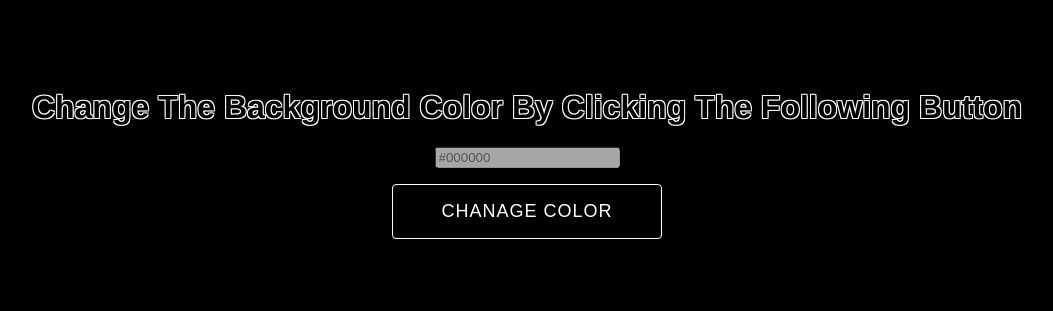
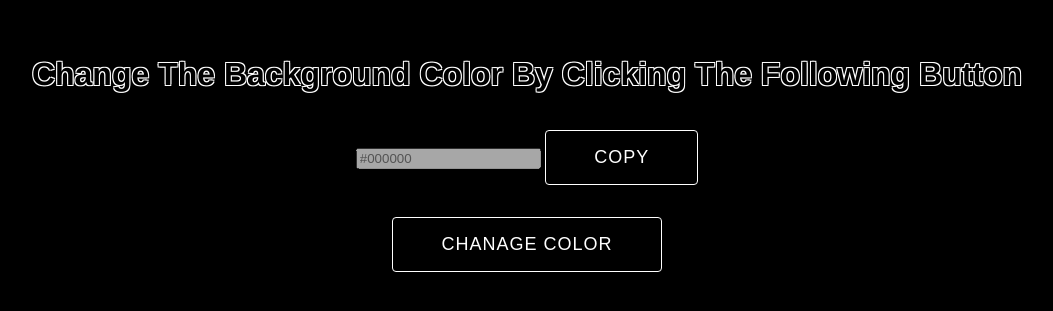
Before and after one commit to abdulmannaf145/generator-hexcolor, a plain HTML site: page index.html in a window 1280 px wide. Shown: the part 247-558 px from the top of the page, without its empty margins (121-1174 px from the left). Drawn offline with Linux system fonts and the light colour scheme.

Commit message:
copy button

```diff
--- a/app.js
+++ b/app.js
@@ -6,11 +6,15 @@ function main() {
     const root = document.getElementById('root');
     const btn = document.getElementById('btn');
     const output = document.getElementById('output');
+    const copy = document.getElementById('copy-btn');
 
-    btn.addEventListener('click',function () {
+    btn.addEventListener('click', function () {
         const bgColor = generateHaxColor();
         root.style.backgroundColor = bgColor;
         output.value = bgColor;
+    });
+    copy.addEventListener('click',function () {
+        window.navigator.clipboard.writeText(output.value);
     })
 }
 
--- a/index.html
+++ b/index.html
@@ -11,7 +11,16 @@
 <body>
      <div class="container" id="root">
         <h1>Change The Background Color By Clicking The Following Button</h1>
-        <input type="text" disabled value="#000000" id="output" />
+        <div class="input-group">
+				<input type="text" disabled value="#000000" id="output" />
+				<button
+					class="copy-btn"
+					id="copy-btn"
+					title="copy to clipboard"
+				>
+					copy
+				</button>
+		</div>
         <button id="btn">CHANAGE COLOR</button>
     </div>
     <script src="./app.js"></script>
```
